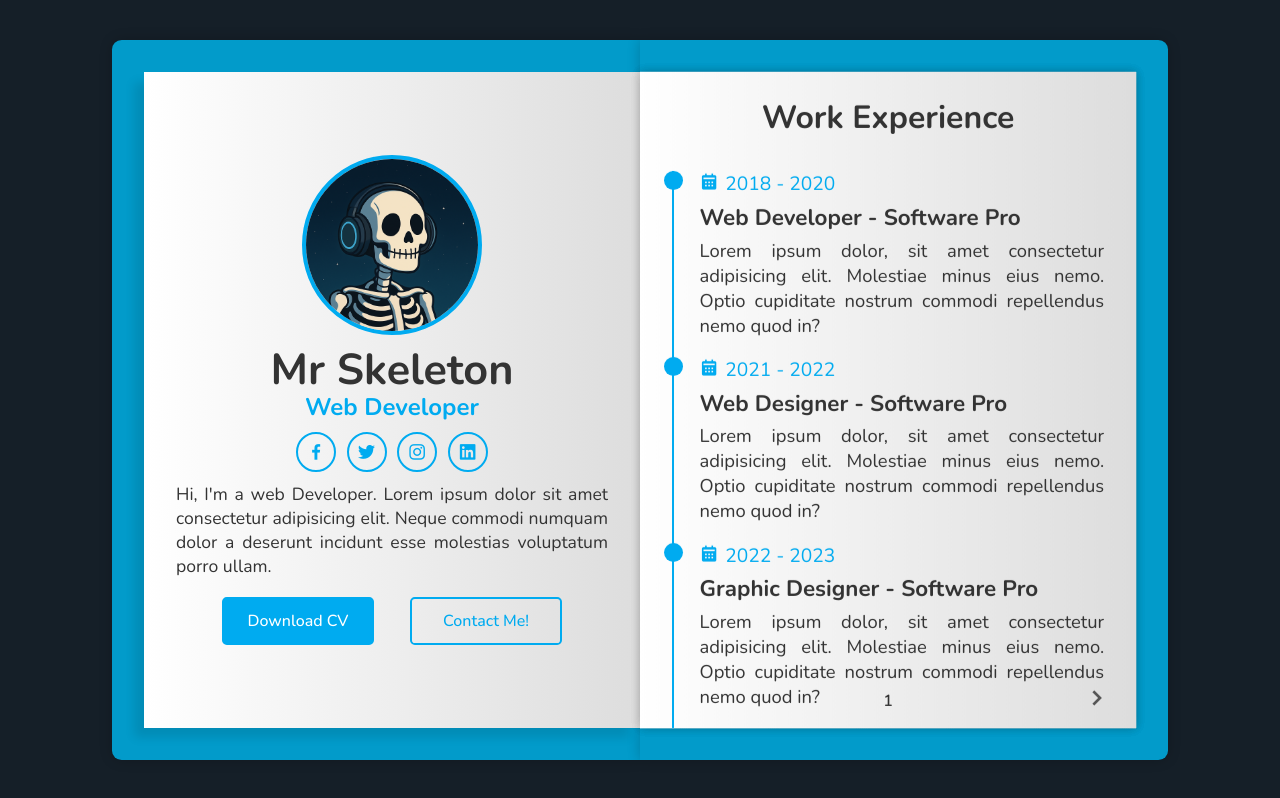
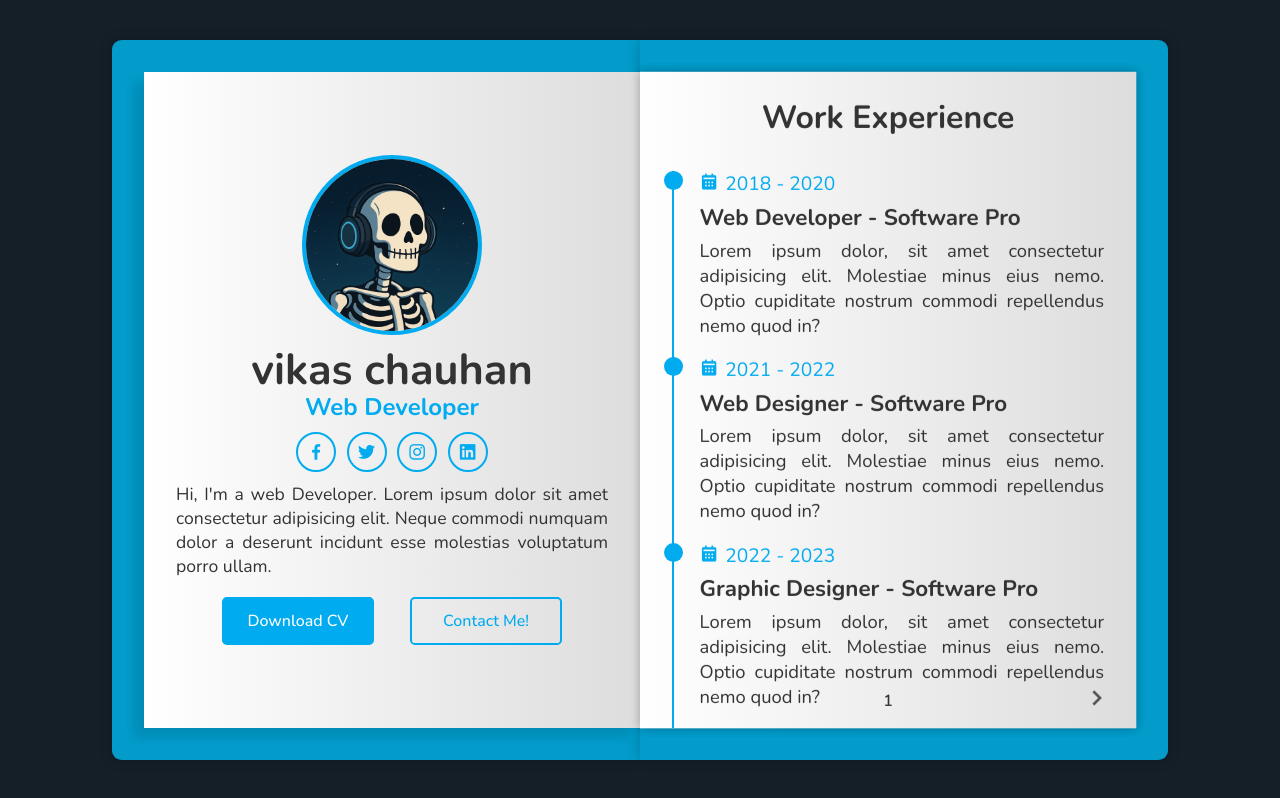
Before and after one commit to vicky788687/Book-portfolio-, a plain HTML site: page index.html in a window 1280 px wide. Drawn offline with nearby package versions, Linux system fonts and the light colour scheme; a web font is replaced by a local one.

Commit message:
Update index.html

```diff
--- a/index.html
+++ b/index.html
@@ -22,7 +22,7 @@
         <div class="book-page page-left">
           <div class="profile-page">
             <img src="./Logo.png" alt="" />
-            <h1>Mr Skeleton</h1>
+            <h1>vikas chauhan</h1>
             <h3>Web Developer</h3>
 
             <div class="social-media">
```
